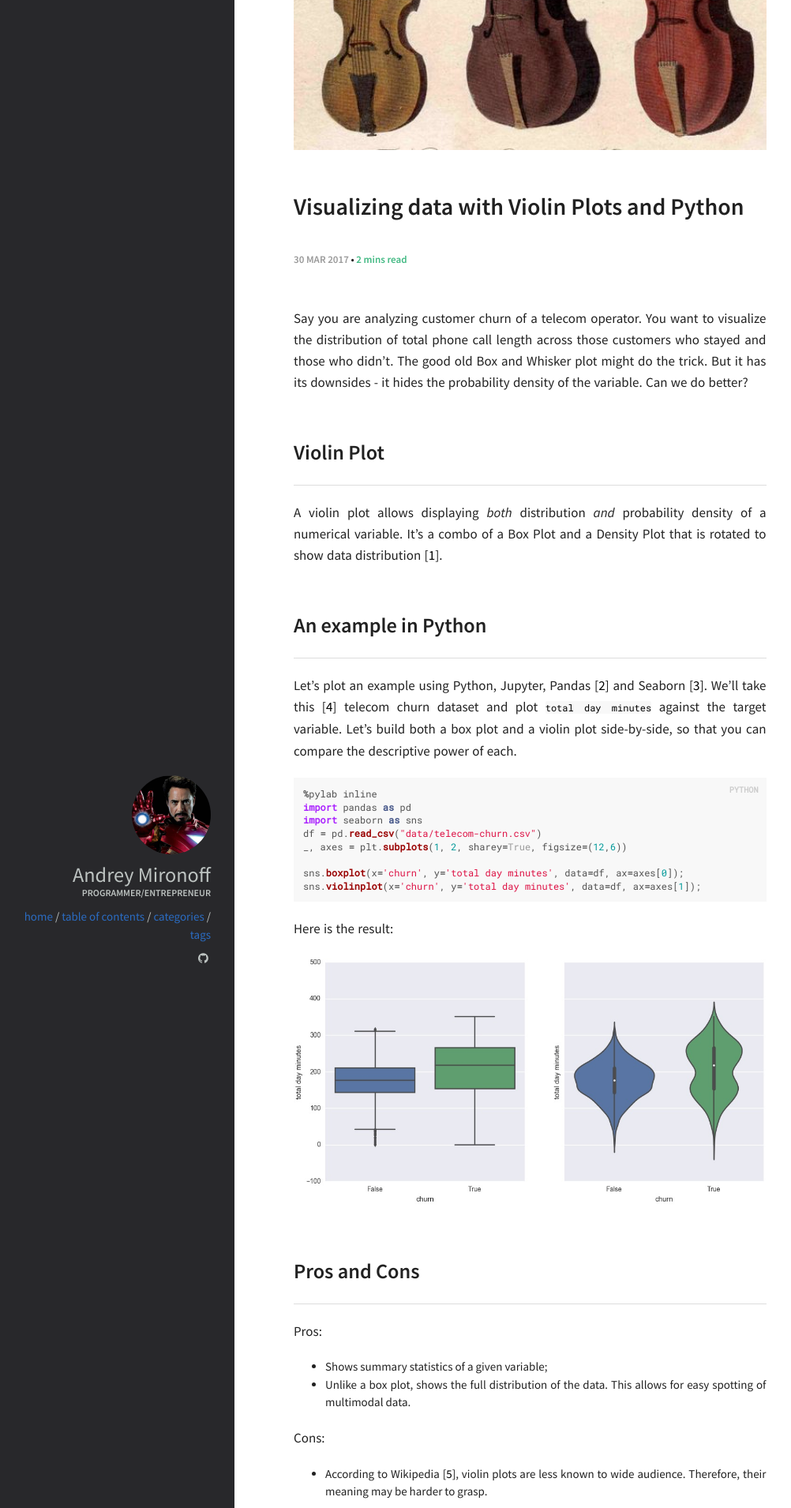
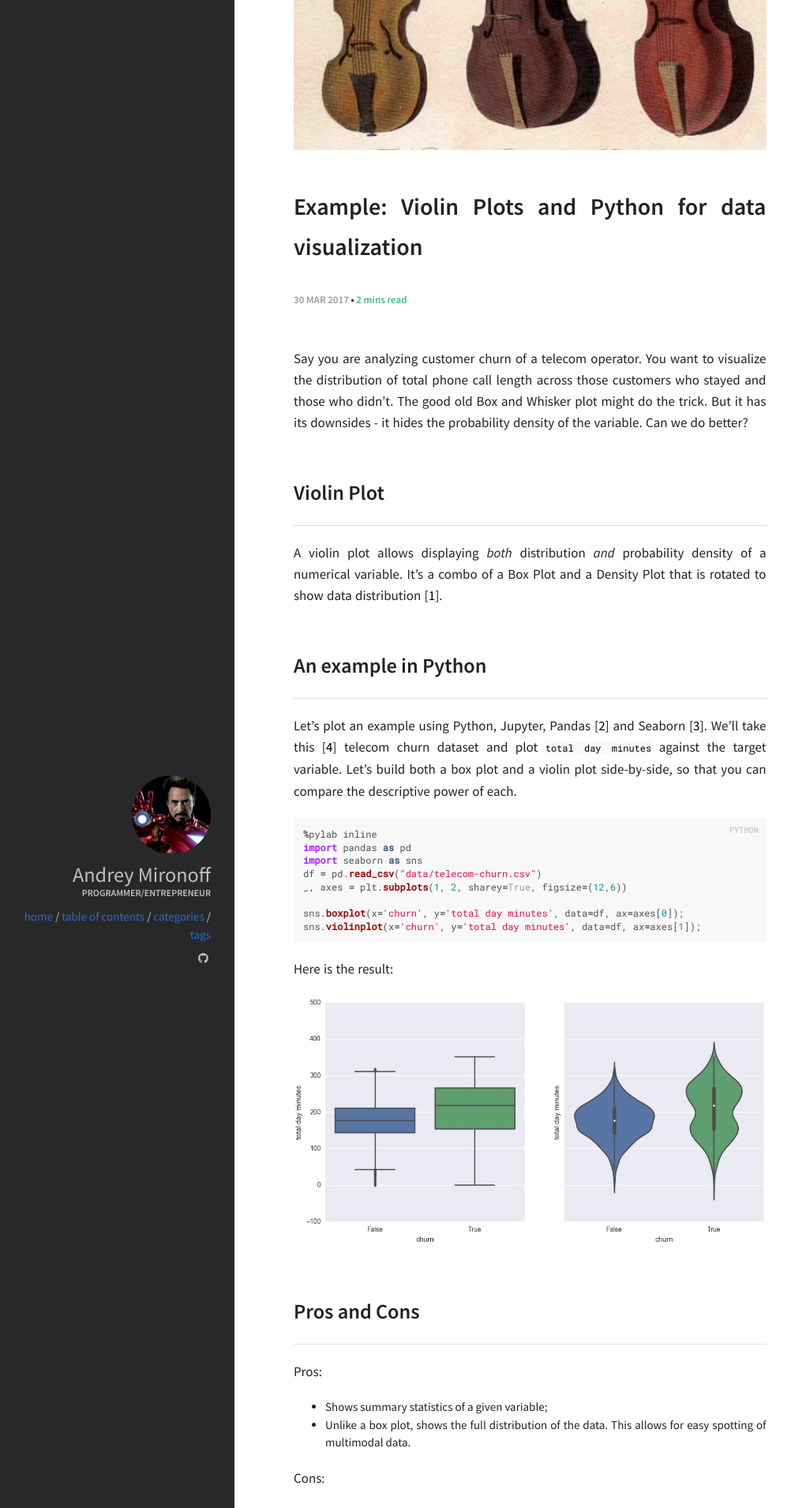
Before and after one commit to amironoff/amironoff.github.io, a Jekyll site: the page built from _posts/2017-03-30-violin-plot.markdown, in a window 1280 px wide. Shown: the part 338-2248 px from the top of the page at 79% size, without its empty margins (23-1025 px from the left). Built offline with Jekyll 4.4.1, drawn with Linux system fonts in a browser that asks for light colours.

Commit message:
Improve title

```diff
--- a/_posts/2017-03-30-violin-plot.markdown
+++ b/_posts/2017-03-30-violin-plot.markdown
@@ -1,6 +1,6 @@
 ---
 layout: post
-title: "Visualizing data with Violin Plots and Python"
+title: "Example: Violin Plots and Python for data visualization"
 excerpt: "Say you are analyzing customer churn of a telecom operator. You want to visualize the distribution
 of total phone call length across those customers who stayed and those who didn't.
 The good old Box and Whisker plot might do the trick. But it has its downsides - it hides the probability density of the variable.
```
